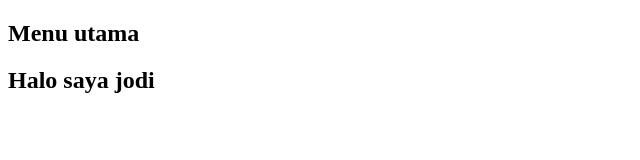
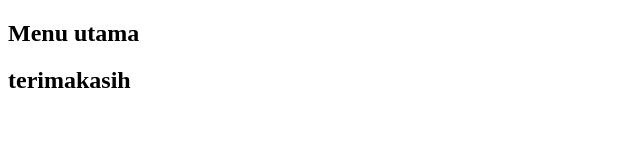
Before and after one commit to VanPia27/Tugas-27, a plain HTML site: page index.html in a window 1280 px wide. Shown: the full height of the page, 0-640 px from the left. Drawn offline with Linux system fonts and the light colour scheme.

Commit message:
Update index.html

```diff
--- a/index.html
+++ b/index.html
@@ -8,7 +8,6 @@
 <body>
 
     <h2>Menu utama</h2>
-    <h2>Halo saya jodi</h2>
-
+    <h2>terimakasih</h2>
 </body>
 </html>
```
